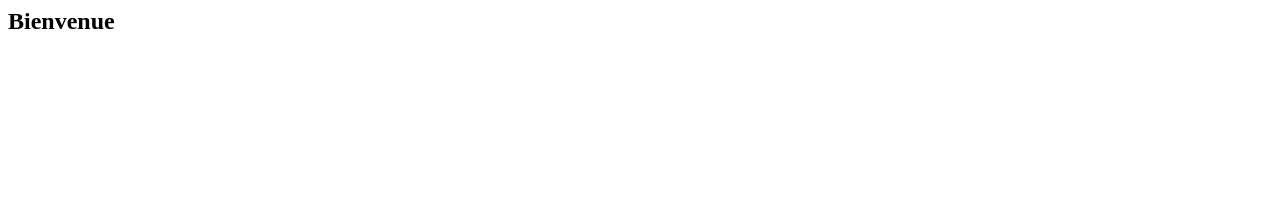
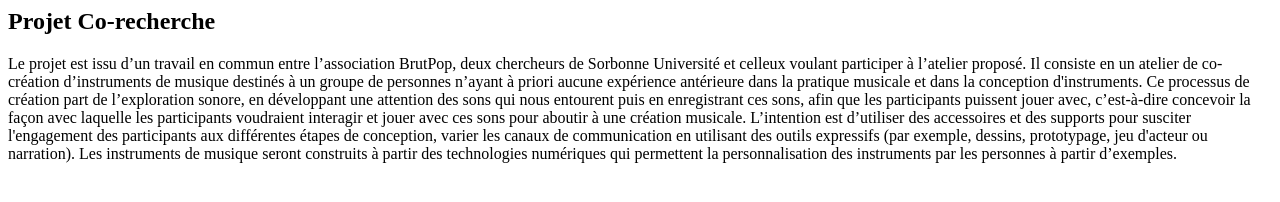
Before and after one commit to alejandrovze/corecherche, a plain HTML site: page tentatives/accueil.html in a window 1280 px wide. Drawn offline with Linux system fonts and the light colour scheme.

Commit message:
Test add paragraph

```diff
--- a/tentatives/accueil.html
+++ b/tentatives/accueil.html
@@ -4,8 +4,13 @@
 	<div class="container">
 		<div class="row">
 			<div class="col-lg-12">
-				<h1>Bienvenue</h1>
+				<h1>Projet Co-recherche</h1>
 				<p>
+                    Le projet est issu d’un travail en commun entre l’association BrutPop, deux chercheurs de Sorbonne Université et celleux voulant participer à l’atelier proposé. Il consiste en un atelier de co-création d’instruments de musique destinés à un groupe de personnes n’ayant à priori aucune expérience antérieure dans la pratique musicale et dans la conception d'instruments.
+                    Ce processus de création part de l’exploration sonore, en développant une attention des sons qui nous entourent puis en enregistrant ces sons, afin que les participants puissent jouer avec, c’est-à-dire concevoir la façon avec laquelle les participants voudraient interagir et jouer avec ces sons pour aboutir à une création musicale.
+                    L’intention est d’utiliser des accessoires et des supports pour susciter l'engagement des participants aux différentes étapes de conception, varier les canaux de communication en utilisant des outils expressifs (par exemple, dessins, prototypage, jeu d'acteur ou narration).
+                    Les instruments de musique seront construits à partir des technologies numériques qui permettent la personnalisation des instruments par les personnes à partir d’exemples.
+
 					</p>
 			</div>
 			</div>
```
Also changed, not shown: templates/navigation.html (+1 -2 lines), 3 other files.
